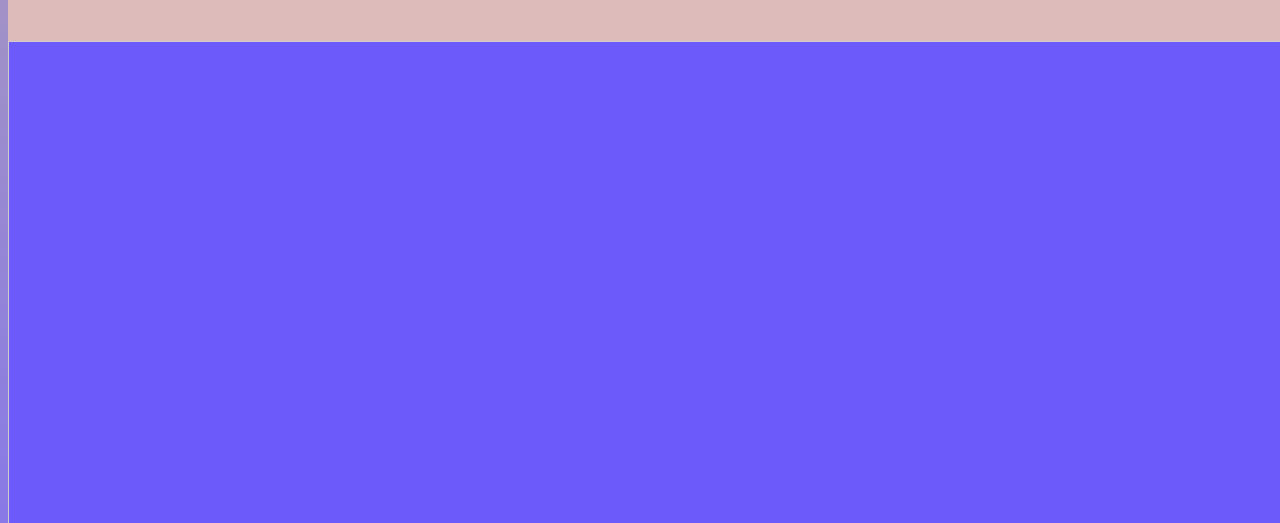
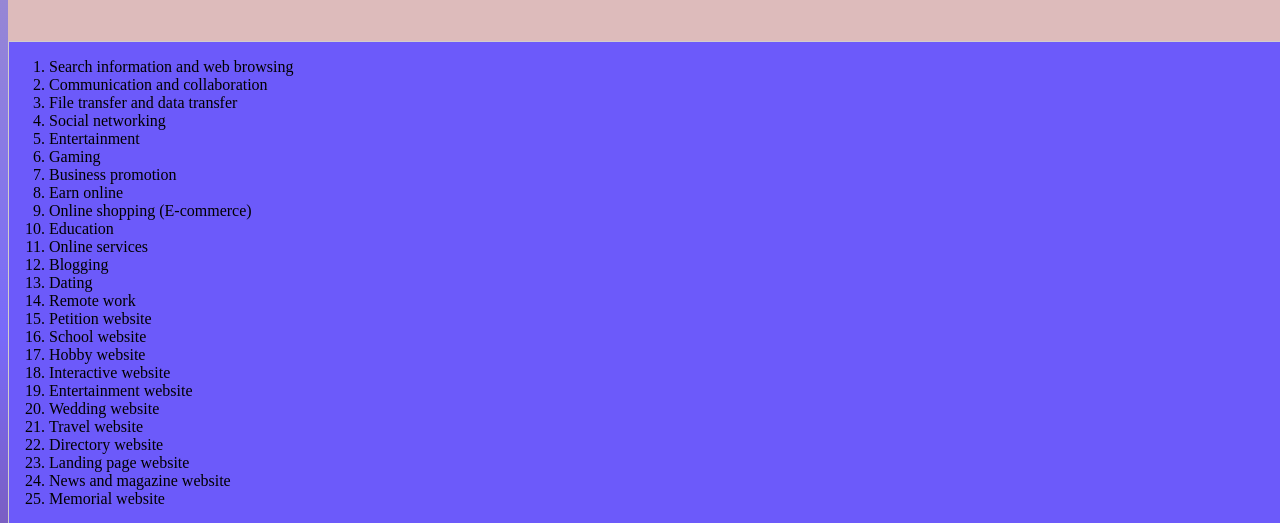
Before and after one commit to JoeSword/internetdevelopment, a plain HTML site: page appropriate-enterprise-software.html in a window 1280 px wide. Shown: the part 277-800 px from the top of the page. Drawn offline with Linux system fonts and the light colour scheme.

Commit message:
Add files via upload

```diff
--- a/Styles.css
+++ b/Styles.css
@@ -46,7 +46,7 @@ background-color: blue;
 main {
 float: left;
 width: 1500px;
-height: 1900px;
+height: 900px;
 border: 1px solid #D1CCCC;
 background:#6C5AFA;
 }
--- a/appropriate-enterprise-software.html
+++ b/appropriate-enterprise-software.html
@@ -22,6 +22,41 @@
 </nav>
 <main>
 
+
+
+
+
+
+<ol>
+<li>Search information and web browsing</li>
+<li>Communication and collaboration</li>
+<li>File transfer and data transfer</li>
+<li>Social networking</li>
+<li>Entertainment</li>
+<li>Gaming</li>
+<li>Business promotion</li>
+<li>Earn online</li>
+
+
+
+
+<li>Online shopping (E-commerce)</li>
+<li>Education</li>
+<li>Online services</li>
+<li>Blogging</li>
+<li>Dating</li>
+<li>Remote work</li>
+<li>Petition website</li>
+<li>School website</li>
+<li>Hobby website</li>
+<li>Interactive website</li>
+<li>Entertainment website</li>
+<li>Wedding website</li>
+<li>Travel website</li>
+<li>Directory website</li>
+<li>Landing page website</li>
+<li>News and magazine website</li>
+<li>Memorial website</li>
 </main>
 <footer><h2>Joe &copy; 2024</h2></footer>
 </div>
```
Also changed, not shown: development-of-the-intetnet.html (+9 -1 lines).
